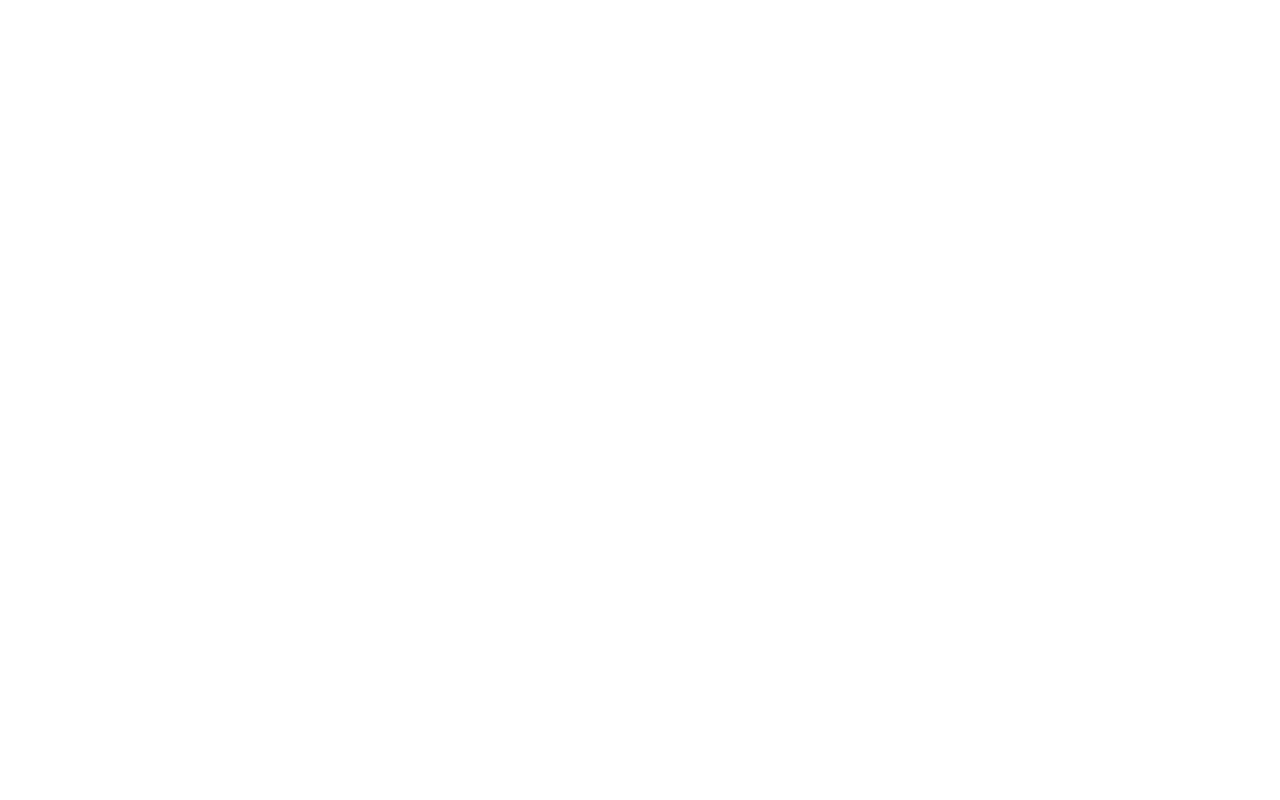
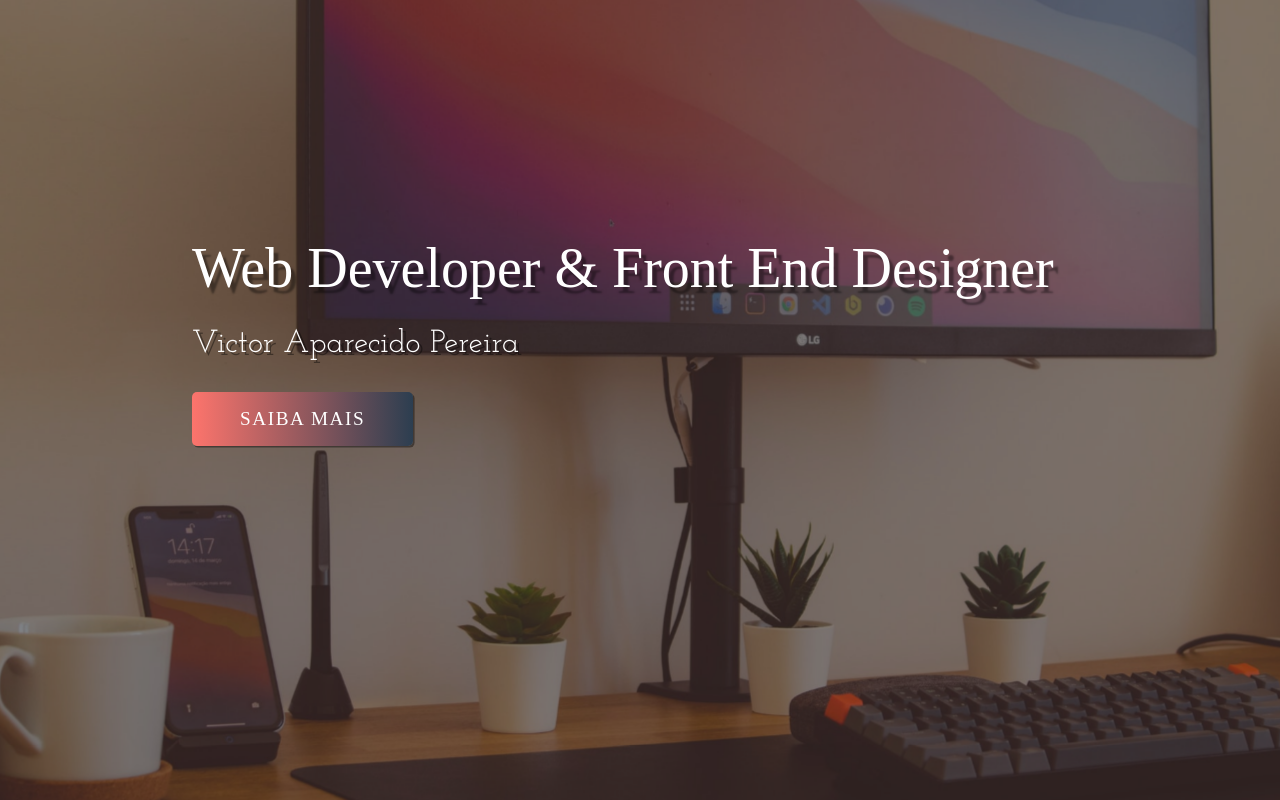
Before and after one commit to VictorAp06/Portfolio, a plain HTML site: page index.html in a window 1280 px wide. Drawn offline with Linux system fonts and the light colour scheme.

Commit message:
:package: header

```diff
--- a/index.html
+++ b/index.html
@@ -5,9 +5,25 @@
     <meta name="viewport" content="width=device-width, initial-scale=1.0">
     <link rel="stylesheet" type="text/css" href="style.css">
     <link rel="shortcut icon" href="favicon.ico" />
+    <link rel="apple-touch-icon" sizes="180x180" href="imagens/apple-touch-icon.png">
+    <link rel="icon" type="image/png" sizes="32x32" href="imagens/favicon-32x32.png">
+    <link rel="icon" type="image/png" sizes="16x16" href="imagens/favicon-16x16.png">
+    <link rel="manifest" href="/site.webmanifest">
     <title>Portfolio</title>
 </head>
 <body>
 
+    <div class="container">
+        <header>
+            <div class="img-wrapper">
+                <img src="imagens/background-header.jpg" alt="">
+            </div>
+            <div class="banner">
+                <h1>Web Developer & Front End Designer</h1>
+                <p>Victor Aparecido Pereira</p>
+                <button>Saiba mais</button>
+            </div>
+        </header>
+    </div>
 </body>
 </html>
--- a/style.css
+++ b/style.css
@@ -1,3 +1,99 @@
 @import url('https://fonts.googleapis.com/css2?family=Baloo+2:wght@400;500;600;700;800&family=Josefin+Slab:ital,wght@0,200;0,300;0,400;0,500;0,600;1,200;1,300;1,400;1,500;1,600&family=Mulish:ital,wght@0,200;0,300;0,400;0,500;0,600;0,700;0,800;0,900;1,200;1,300;1,400;1,500;1,600;1,700;1,800;1,900&display=swap');
 
 @import url('https://stackpath.bootstrapcdn.com/font-awesome/4.7.0/css/font-awesome.min.css');
+
+*{
+    margin: 0;
+    padding: 0;
+}
+
+header{
+    width: 100%;
+    height: 100vh;
+    position: relative;
+}
+
+.img-wrapper{
+    width: 100%;
+    height: 100%;
+    overflow: hidden;
+    background-color: rgba(56, 30, 30, 0.945);
+}
+
+.img-wrapper img{
+    width: 100%;
+    height: 100%;
+    object-fit: cover;
+    opacity: 0.5;
+    animation: zoom 9s;
+}
+
+@keyframes zoom{
+    0%{
+        transform: scale(1.3);
+    }
+    100%{
+        transform: scale(1);
+    }
+}
+
+.banner{
+    position: absolute;
+    top: 30%;
+    left: 15%;
+}
+
+.banner h1{
+    color: white;
+    font-size: 3.5rem;
+    font-family: "Baloo Da 2", serif;
+    font-weight: 200;
+    text-shadow: .3rem .4rem 2px rgba(0, 0, 0, .4);
+    line-height: 3.5rem;
+    margin-bottom: 2rem;
+    animation: moveBanner .8s forwards;
+}
+
+.banner p{
+    font-family: "Josefin Slab", serif;
+    color: white;
+    font-size: 2rem;
+    text-shadow: .2rem .2rem rgba(0, 0, 0, .4);
+    margin-bottom: 2rem;
+    animation: moveBanner 1s .8s forwards;
+    opacity: 0;
+}
+
+.banner button{
+    font-family: "Muli", serif;
+    color: white;
+    font-size: 1.2rem;
+    text-transform: uppercase;
+    letter-spacing: .1rem;
+    background-color: blueviolet;
+    background: #2C3E50;
+    background: -webkit-linear-gradient(to right, #FD746C, #2C3E50);
+    background: linear-gradient(to right, #FD746C, #2C3E50);
+    padding: 1rem 3rem;
+    border: none;
+    border-radius: 5px;
+    box-shadow: .1rem .1rem rgba(0, 0, 0, .4);
+    cursor: pointer;
+    animation: moveBanner 1s 1s forwards;
+    opacity: 0;
+}
+
+.banner button:hover{
+    color: black;
+}
+
+@keyframes moveBanner{
+    0%{
+        transform: translateY(10rem) rotateY(-30deg);
+        opacity: 0;
+    }
+    100%{
+        transform: translateY(0rem) rotate(0);
+        opacity: 1;
+    }
+}
```
Also changed, not shown: anotacao.txt (added), imagens/android-chrome-192x192.png (renamed from android-chrome-192x192.png), imagens/android-chrome-512x512.png (renamed from android-chrome-512x512.png), imagens/apple-touch-icon.png (renamed from apple-touch-icon.png), imagens/background-header.jpg (added), imagens/favicon-16x16.png (renamed from favicon-16x16.png), imagens/favicon-32x32.png (renamed from favicon-32x32.png), site.webmanifest.
